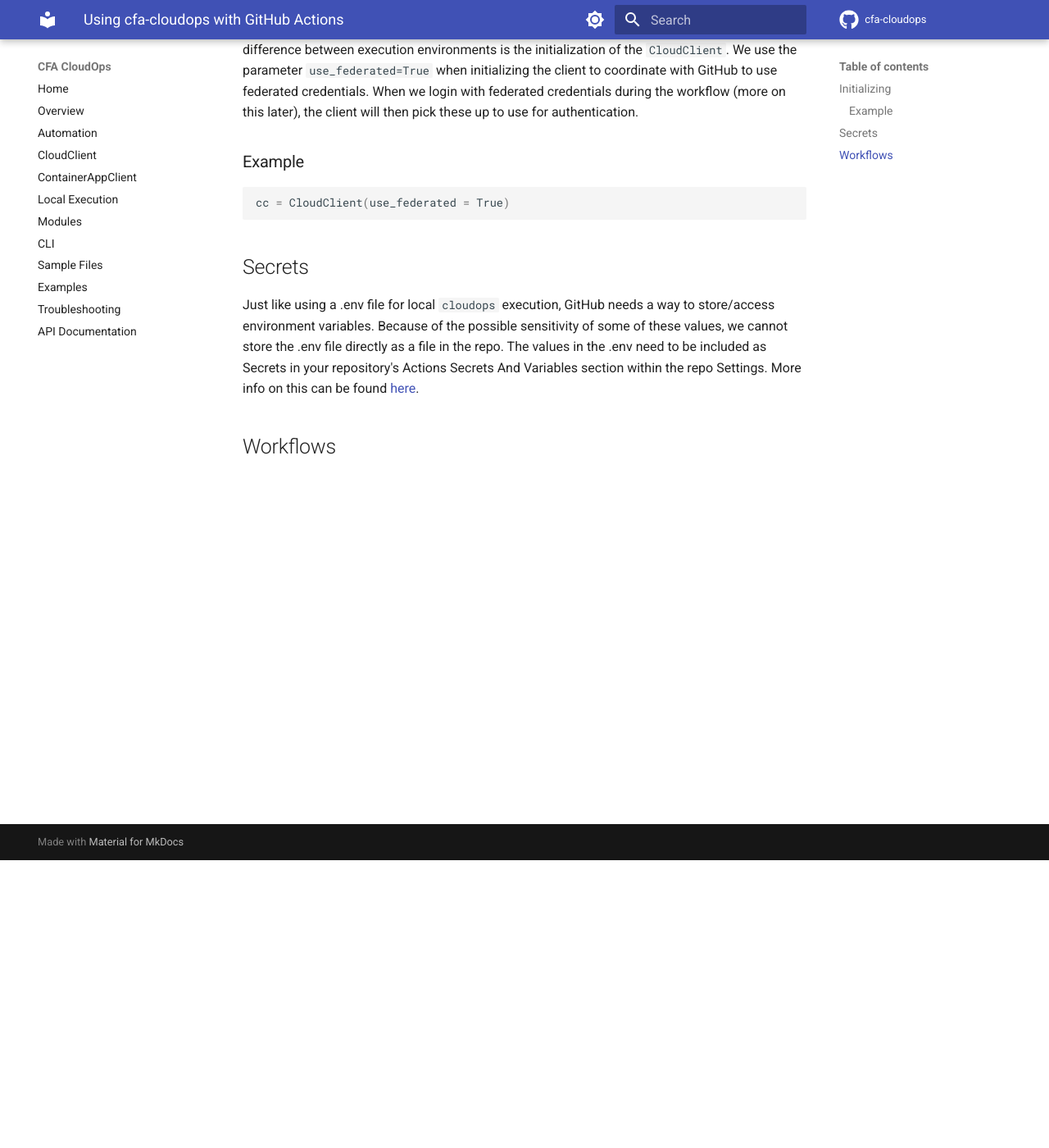
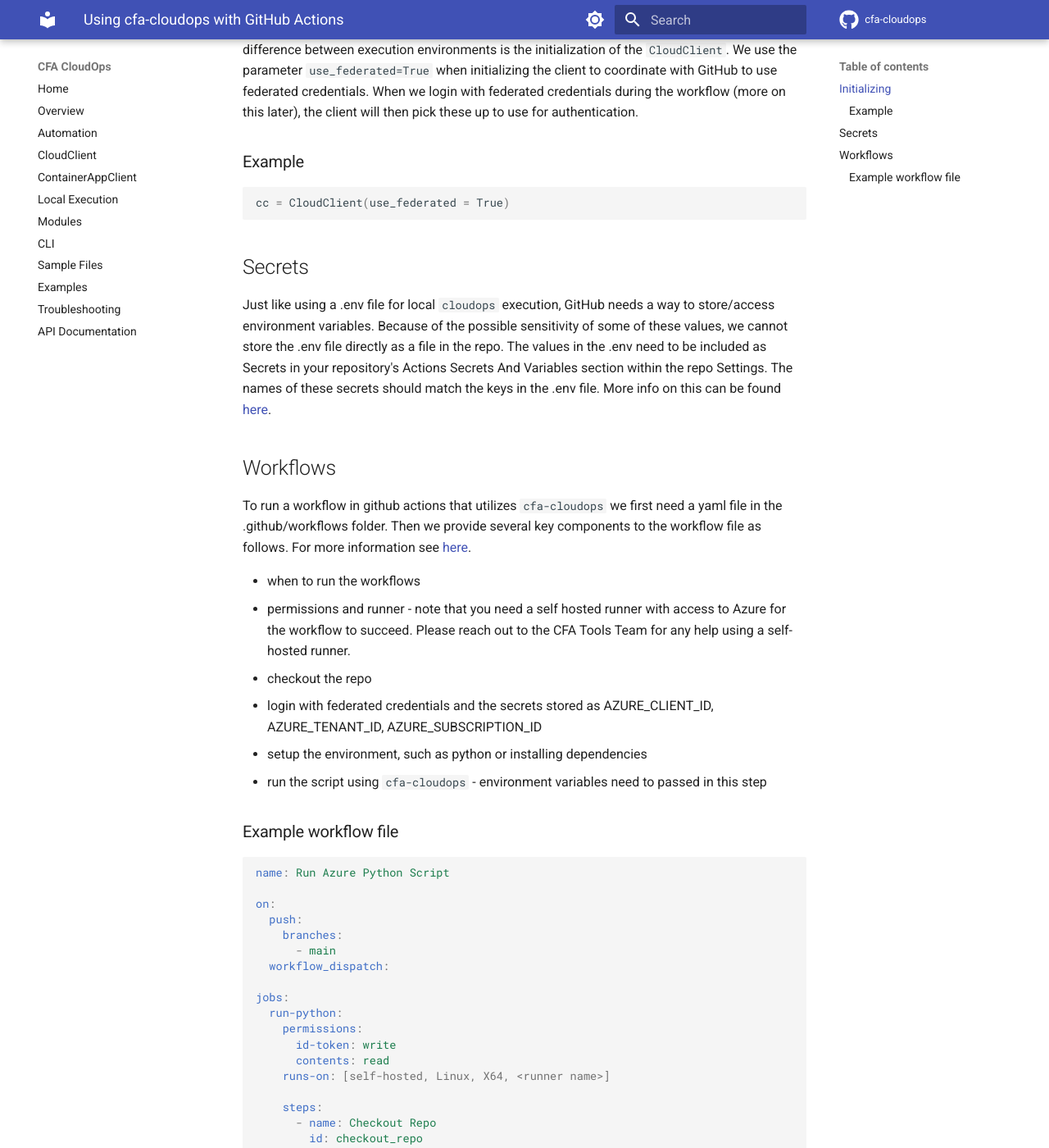
Before and after one commit to CDCgov/cfa-cloudops, an MkDocs documentation site: the page built from docs/github_actions.md, in a window 1280 px wide and 1400 px high, scrolled down 351 px. Shown: the whole window at 82% size. Built offline with MkDocs 1.6.1 and Material for MkDocs 9.7.7, drawn with Linux system fonts in a browser that asks for light colours; comment, search, counter and statistics services are not loaded; some of the changed text lies outside the part shown.

Commit message:
new docs

````diff
--- a/docs/github_actions.md
+++ b/docs/github_actions.md
@@ -14,6 +14,72 @@
 
 ## Secrets
 
-Just like using a .env file for local `cloudops` execution, GitHub needs a way to store/access environment variables. Because of the possible sensitivity of some of these values, we cannot store the .env file directly as a file in the repo. The values in the .env need to be included as Secrets in your repository's Actions Secrets And Variables section within the repo Settings. More info on this can be found [here](https://docs.github.com/en/actions/how-tos/write-workflows/choose-what-workflows-do/use-secrets).
+Just like using a .env file for local `cloudops` execution, GitHub needs a way to store/access environment variables. Because of the possible sensitivity of some of these values, we cannot store the .env file directly as a file in the repo. The values in the .env need to be included as Secrets in your repository's Actions Secrets And Variables section within the repo Settings. The names of these secrets should match the keys in the .env file. More info on this can be found [here](https://docs.github.com/en/actions/how-tos/write-workflows/choose-what-workflows-do/use-secrets).
 
 ## Workflows
+
+To run a workflow in github actions that utilizes `cfa-cloudops` we first need a yaml file in the .github/workflows folder. Then we provide several key components to the workflow file as follows. For more information see [here](https://github.com/cdcent/cfa-cloudops-example/blob/main/.github/workflows/azure_workflow.yaml).
+
+- when to run the workflows
+- permissions and runner
+    - note that you need a self hosted runner with access to Azure for the workflow to succeed. Please reach out to the CFA Tools Team for any help using a self-hosted runner.
+- checkout the repo
+- login with federated credentials and the secrets stored as AZURE_CLIENT_ID, AZURE_TENANT_ID, AZURE_SUBSCRIPTION_ID
+- setup the environment, such as python or installing dependencies
+- run the script using `cfa-cloudops`
+    - environment variables need to passed in this step
+
+### Example workflow file
+
+```yaml
+name: Run Azure Python Script
+
+on:
+  push:
+    branches:
+      - main
+  workflow_dispatch:
+
+jobs:
+  run-python:
+    permissions:
+      id-token: write
+      contents: read
+    runs-on: [self-hosted, Linux, X64, <runner name>]
+
+    steps:
+      - name: Checkout Repo
+        id: checkout_repo
+        uses: actions/checkout@v5
+
+      - name: Azure CLI Login
+        uses: azure/login@v2
+        with:
+          client-id: ${{secrets.AZURE_CLIENT_ID}}
+          tenant-id: ${{secrets.AZURE_TENANT_ID}}
+          subscription-id: ${{ secrets.AZURE_SUBSCRIPTION_ID}}
+
+      - name: Setup Python Env
+        uses: actions/setup-python@v6
+        with:
+          python-version: "3.11"
+
+      - name: Install Python Packages
+        run: |
+          python3 -m pip install --upgrade pip
+          pip install -r requirements.txt
+
+      - name: Execute Python Script
+        env:
+          AZURE_BATCH_ACCOUNT: ${{ secrets.AZURE_BATCH_ACCOUNT }}
+          AZURE_BLOB_STORAGE_ACCOUNT: ${{ secrets.AZURE_BLOB_STORAGE_ACCOUNT }}
+          AZURE_CONTAINER_REGISTRY_ACCOUNT: ${{ secrets.AZURE_CONTAINER_REGISTRY_ACCOUNT }}
+          AZURE_KEYVAULT_NAME: ${{ secrets.AZURE_KEYVAULT_NAME }}
+          AZURE_KEYVAULT_SP_SECRET_ID: ${{ secrets.AZURE_KEYVAULT_SP_SECRET_ID }}
+          AZURE_CLIENT_ID: ${{ secrets.AZURE_CLIENT_ID }}
+          AZURE_SUBNET_ID: ${{ secrets.AZURE_SUBNET_ID }}
+          AZURE_SUBSCRIPTION_ID: ${{ secrets.AZURE_SUBSCRIPTION_ID }}
+          AZURE_TENANT_ID: ${{ secrets.AZURE_TENANT_ID }}
+          AZURE_USER_ASSIGNED_IDENTITY: ${{ secrets.AZURE_USER_ASSIGNED_IDENTITY }}
+        run: python3 <python file name>
+```
````
Also changed, not shown: docs/examples/dags/index.md (added, +5 -0 lines), docs/examples/dependencies/index.md (added, +5 -0 lines), docs/examples/index.md (+2 -0 lines), docs/index.md (+1 -0 lines), docs/examples/dags/running_dags.ipynb.
